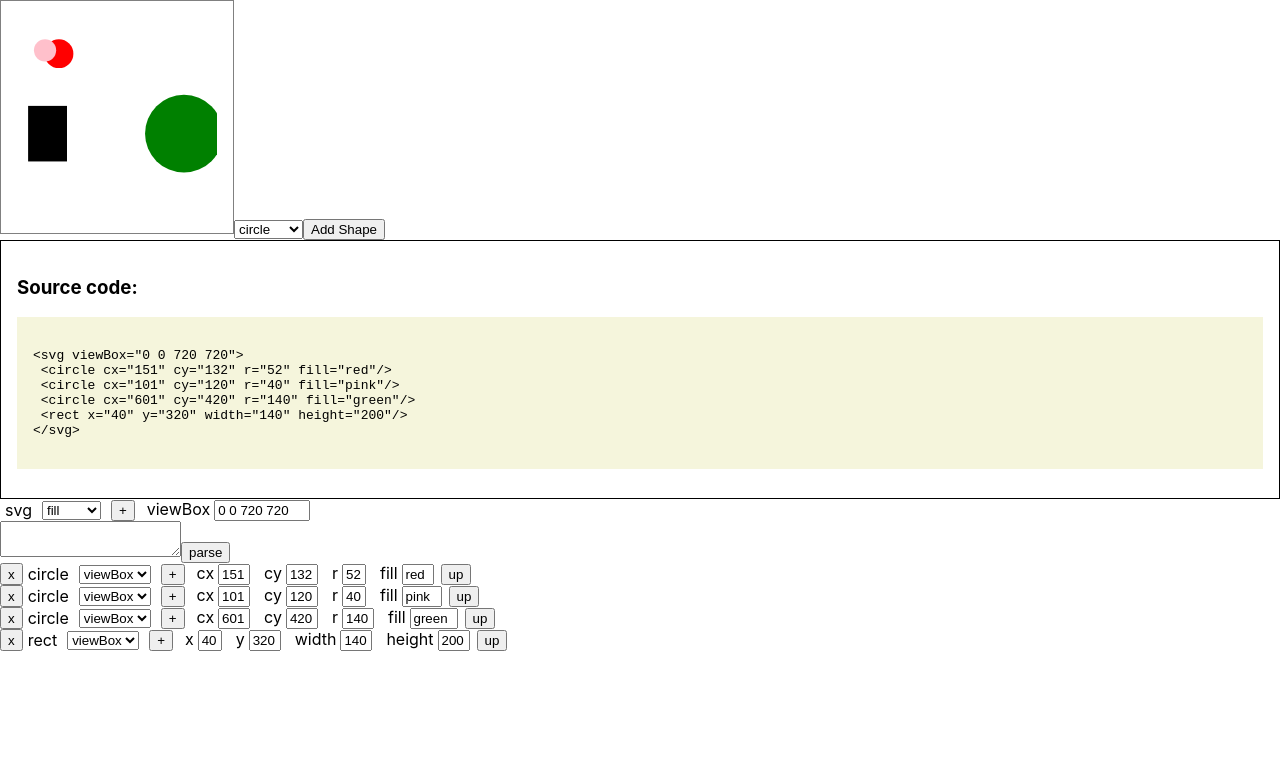
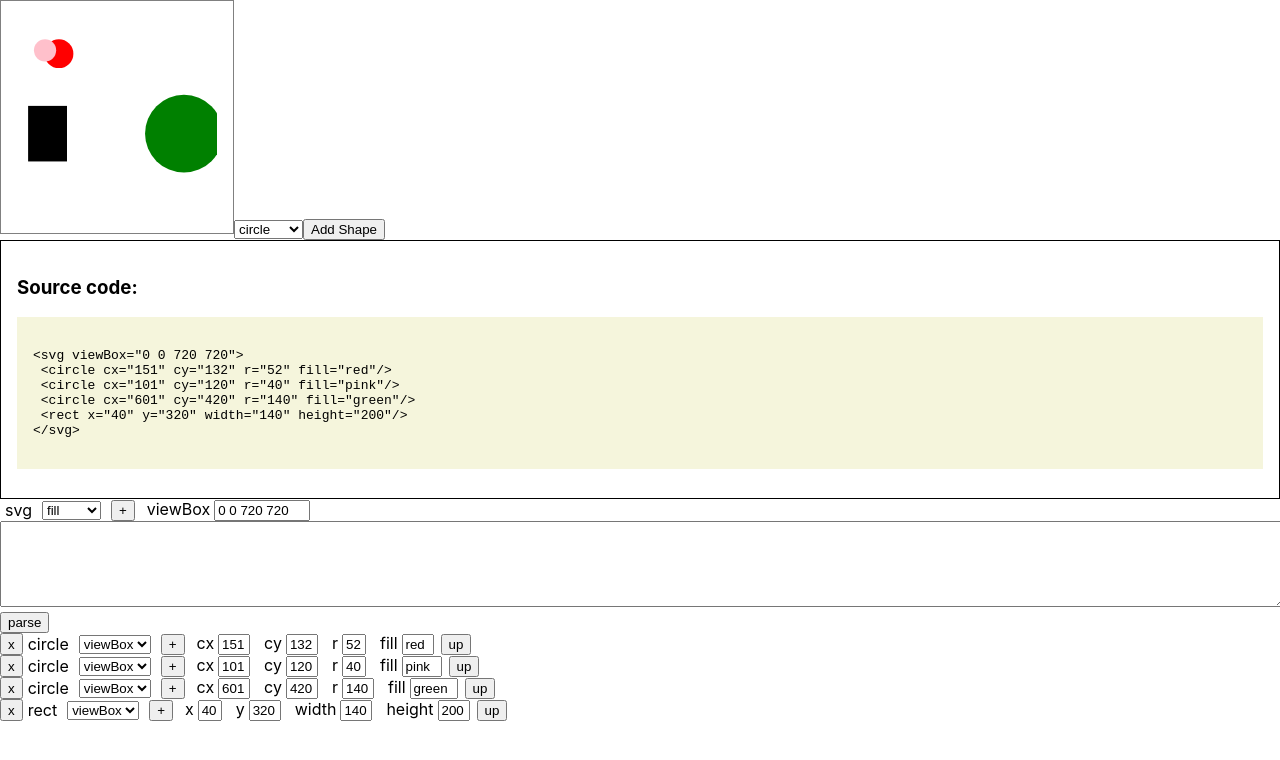
Before and after one commit to crianonim/svarog, a React (Create React App) app: page / in a window 1280 px wide. Shown: the top 760 px of the page. Built offline with nearby package versions, Linux system fonts and the light colour scheme.

Commit message:
Textarea styling

```diff
--- a/src/App.css
+++ b/src/App.css
@@ -11,3 +11,7 @@
 .flex-wrap {
   flex-wrap:wrap;
 }
+textarea {
+  width: 100%;
+  height: 5rem;
+}
```
